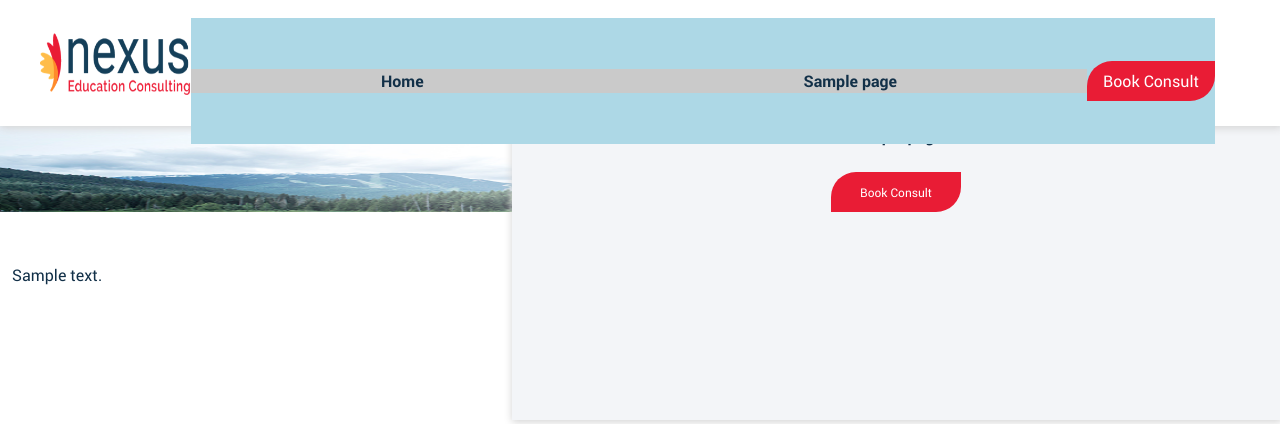
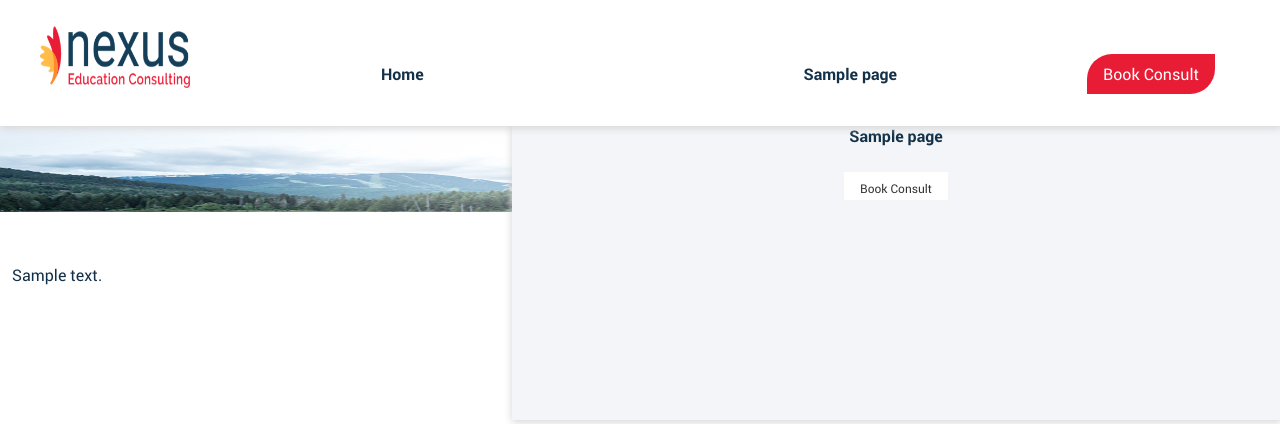
Before and after one commit to JordPlamondon/nexus-fall-2017, a WordPress theme: template themes/nexus/home.php in a window 1280 px wide. Shown: the top 424 px of the page. Run offline with PHP 8.4 and a stand-in for WordPress, Linux system fonts and the light colour scheme; the site name, menu and one post (Sample post) are stand-ins, and other content is empty; some libraries are stand-ins or nearby versions.

Commit message:
final header

```diff
--- a/themes/nexus/header.php
+++ b/themes/nexus/header.php
@@ -32,7 +32,7 @@
 
 <div class="full-screen-links">
 					<?php wp_nav_menu( array( 'theme_location' => 'primary', 'menu_id' => 'primary-menu' ) ); ?>
-					<button class="consult">Book Consult</button>
+					<button class="book-consult">Book Consult</button>
 </div>
 					<button class="menu-toggle" aria-controls="primary-menu" aria-expanded="false"><?php esc_html( 'Primary Menu' ); ?></button>
 
--- a/themes/nexus/sass/_header.scss
+++ b/themes/nexus/sass/_header.scss
@@ -4,14 +4,21 @@
     height: 65px;
     min-width: 325px;
     display: flex;
-    justify-content: flex-start;
+    justify-content: space-between;
     align-items: center;
     position: fixed;
     z-index: 3;
     top: 0px;
       @media #{$tablet} {
+        padding-bottom: 14px;
         height: 126px;
+        justify-content: flex-start;
+        align-items: center;
+        .main-navigation:hover {
+        transition: box-shadow .3s;
+        box-shadow: 1px 1px 8px 1px lightgrey;
       }
+    }
 
 // Nav logo
     .header-logo {
@@ -22,7 +29,7 @@
       background-size: 100% 100%;
       z-index: 10;
         @media #{$tablet} {
-          min-height: 62px;
+          height: 62px;
           min-width: 151px;
           margin-left: 40px;
 
@@ -72,7 +79,7 @@
           font-weight: bold;
           text-decoration: none;
         }
-        button.consult {
+        button.book-consult {
           width: 130px;
           height: 40px;
           padding: 0;
@@ -99,7 +106,6 @@
     @media #{$tablet} {
       height: 126px;
       width: 80vw;
-      background-color: lightblue;
       margin-top: 36px;
       display: flex;
       align-items: center;
@@ -109,7 +115,6 @@
           align-items: stretch; /* Default */
           justify-content: center;
           width: 70vw;
-          background: #cacaca;
           margin: 0;
           padding: 0;
         }
@@ -122,7 +127,7 @@
           font-weight: bold;
           text-decoration: none;
         }
-      .consult {
+      .book-consult {
         width: 135px;
         height: 40px;
         font-size: 16px;
--- a/themes/nexus/style.css
+++ b/themes/nexus/style.css
@@ -2035,9 +2035,9 @@
   display: -webkit-box;
   display: -ms-flexbox;
   display: flex;
-  -webkit-box-pack: start;
-      -ms-flex-pack: start;
-          justify-content: flex-start;
+  -webkit-box-pack: justify;
+      -ms-flex-pack: justify;
+          justify-content: space-between;
   -webkit-box-align: center;
       -ms-flex-align: center;
           align-items: center;
@@ -2046,7 +2046,21 @@
   top: 0px; }
   @media all and (min-width: 750px) {
     nav.main-navigation {
-      height: 126px; } }
+      padding-bottom: 14px;
+      height: 126px;
+      -webkit-box-pack: start;
+          -ms-flex-pack: start;
+              justify-content: flex-start;
+      -webkit-box-align: center;
+          -ms-flex-align: center;
+              align-items: center; }
+      nav.main-navigation .main-navigation:hover {
+        -webkit-transition: -webkit-box-shadow .3s;
+        transition: -webkit-box-shadow .3s;
+        transition: box-shadow .3s;
+        transition: box-shadow .3s, -webkit-box-shadow .3s;
+        -webkit-box-shadow: 1px 1px 8px 1px lightgrey;
+                box-shadow: 1px 1px 8px 1px lightgrey; } }
   nav.main-navigation .header-logo {
     height: 32px;
     width: 97px;
@@ -2056,7 +2070,7 @@
     z-index: 10; }
     @media all and (min-width: 750px) {
       nav.main-navigation .header-logo {
-        min-height: 62px;
+        height: 62px;
         min-width: 151px;
         margin-left: 40px;
         background-image: url("../../assets/images/nexus_logo_mobile@3x.png");
@@ -2101,7 +2115,7 @@
     font-family: "Roboto", Arial, Helvetica, sans-serif;
     font-weight: bold;
     text-decoration: none; }
-  div.menu-content button.consult {
+  div.menu-content button.book-consult {
     width: 130px;
     height: 40px;
     padding: 0;
@@ -2132,7 +2146,6 @@
     .full-screen-links {
       height: 126px;
       width: 80vw;
-      background-color: lightblue;
       margin-top: 36px;
       display: -webkit-box;
       display: -ms-flexbox;
@@ -2155,7 +2168,6 @@
             -ms-flex-pack: center;
                 justify-content: center;
         width: 70vw;
-        background: #cacaca;
         margin: 0;
         padding: 0; }
       .full-screen-links li {
@@ -2167,7 +2179,7 @@
         font-family: "Roboto", Arial, Helvetica, sans-serif;
         font-weight: bold;
         text-decoration: none; }
-      .full-screen-links .consult {
+      .full-screen-links .book-consult {
         width: 135px;
         height: 40px;
         font-size: 16px;
```
